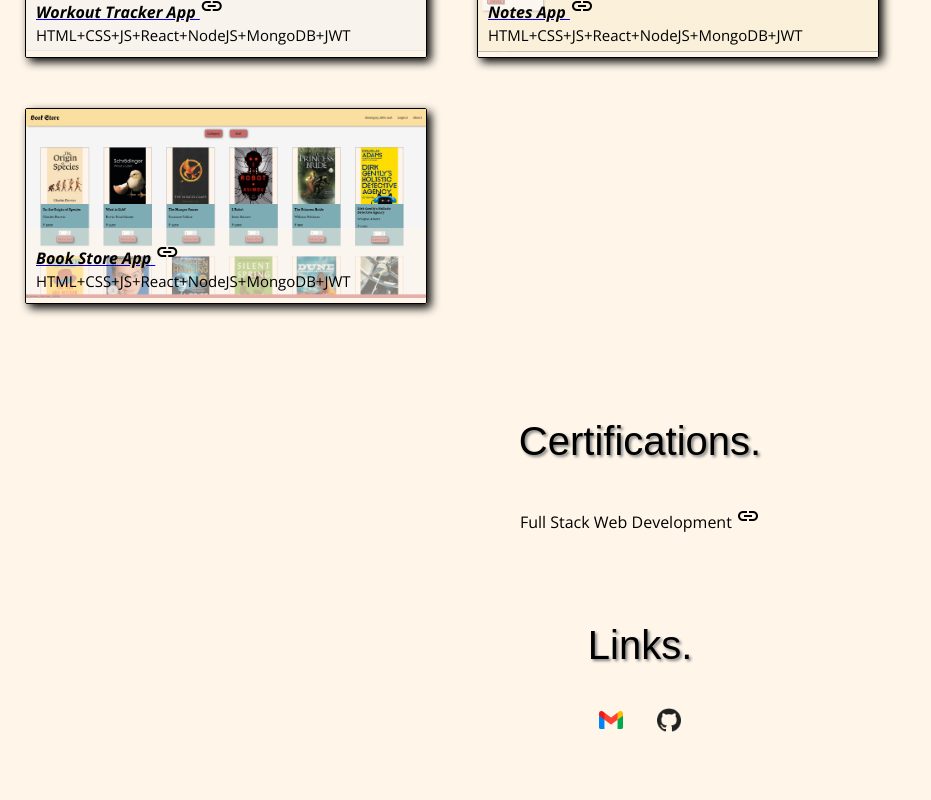
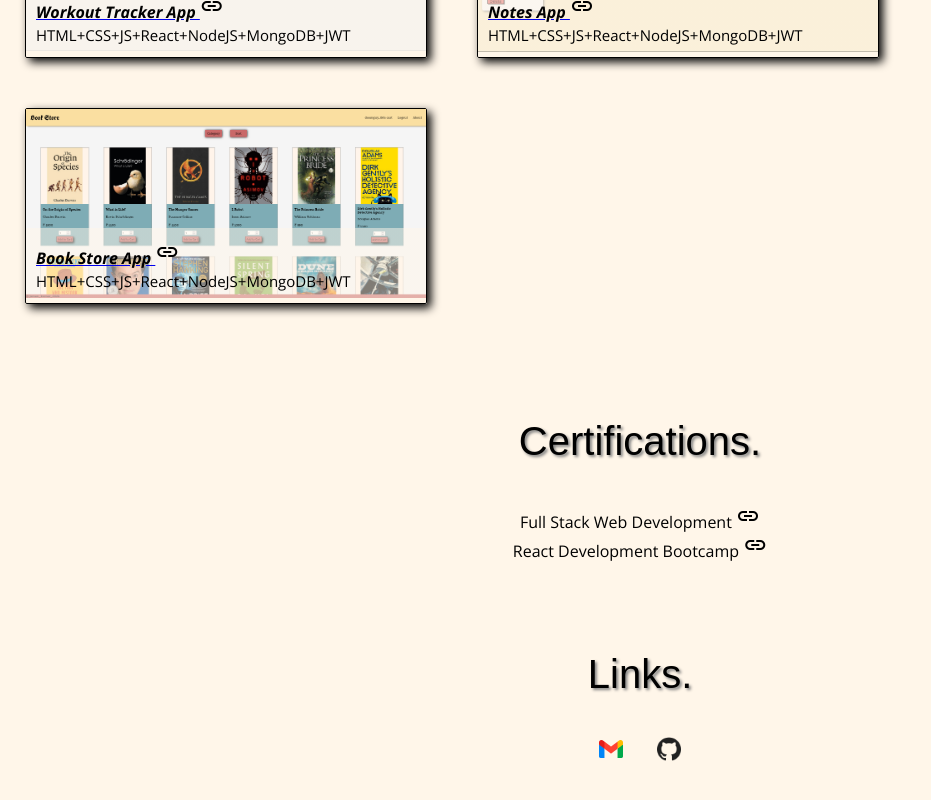
Before and after one commit to Jeman-Kumar-97-06/my_portfolio, a React (Create React App) app: page / in a window 1280 px wide. Shown: the part 1003-1803 px from the top of the page, without its empty margins (0-931 px from the left). Built offline with nearby package versions, Linux system fonts and the light colour scheme; a web font is replaced by a local one.

Commit message:
Made Changes

```diff
--- a/src/Home.js
+++ b/src/Home.js
@@ -74,6 +74,7 @@ const Home = () => {
             <div className='links'>
                 <h3>Certifications.</h3>
                 <a href='https://www.udemy.com/certificate/UC-d0914537-adbb-40c6-81f5-f1f03898a7ed/' target='_blank' rel='noopener noreferrer'>Full Stack Web Development <span class="material-symbols-outlined">link</span></a>
+                <a href='https://www.udemy.com/certificate/UC-a738e745-015c-4e5d-9d49-76795b637dfd/' target='_blank' rel='noopener noreferrer'>React Development Bootcamp <span class="material-symbols-outlined">link</span></a>
             </div>
 
             <div className='links'>
```
